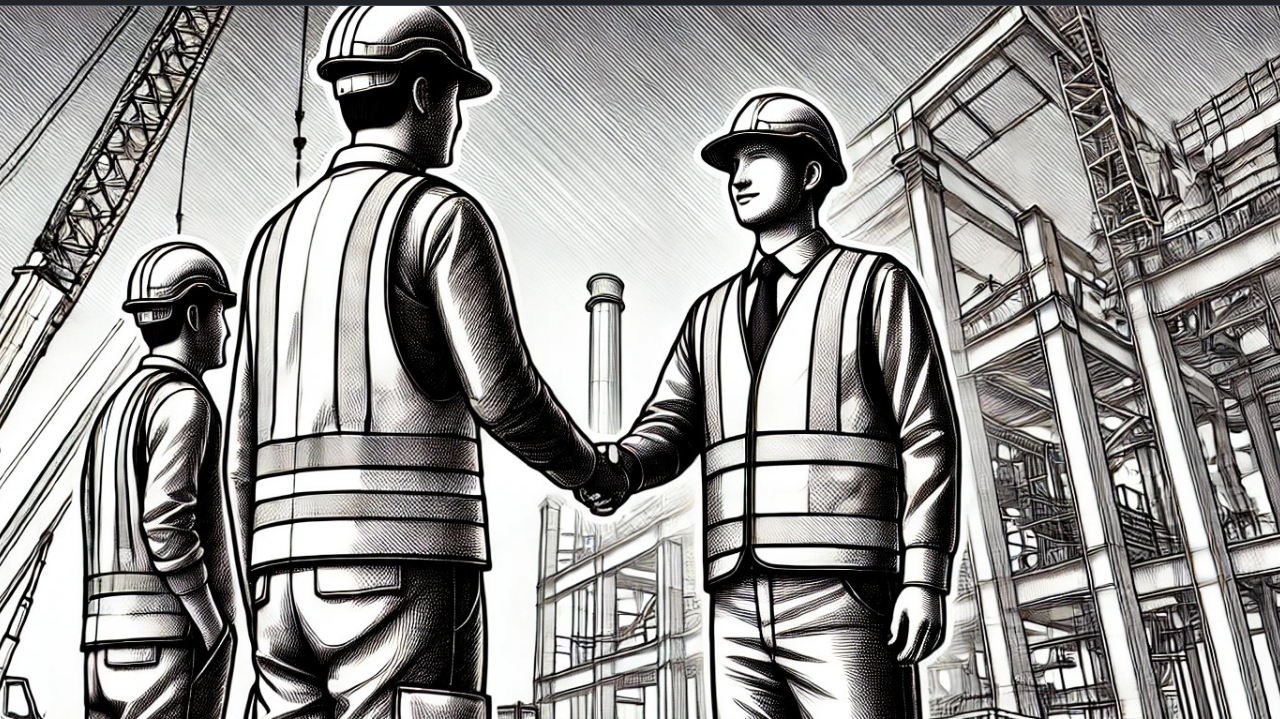
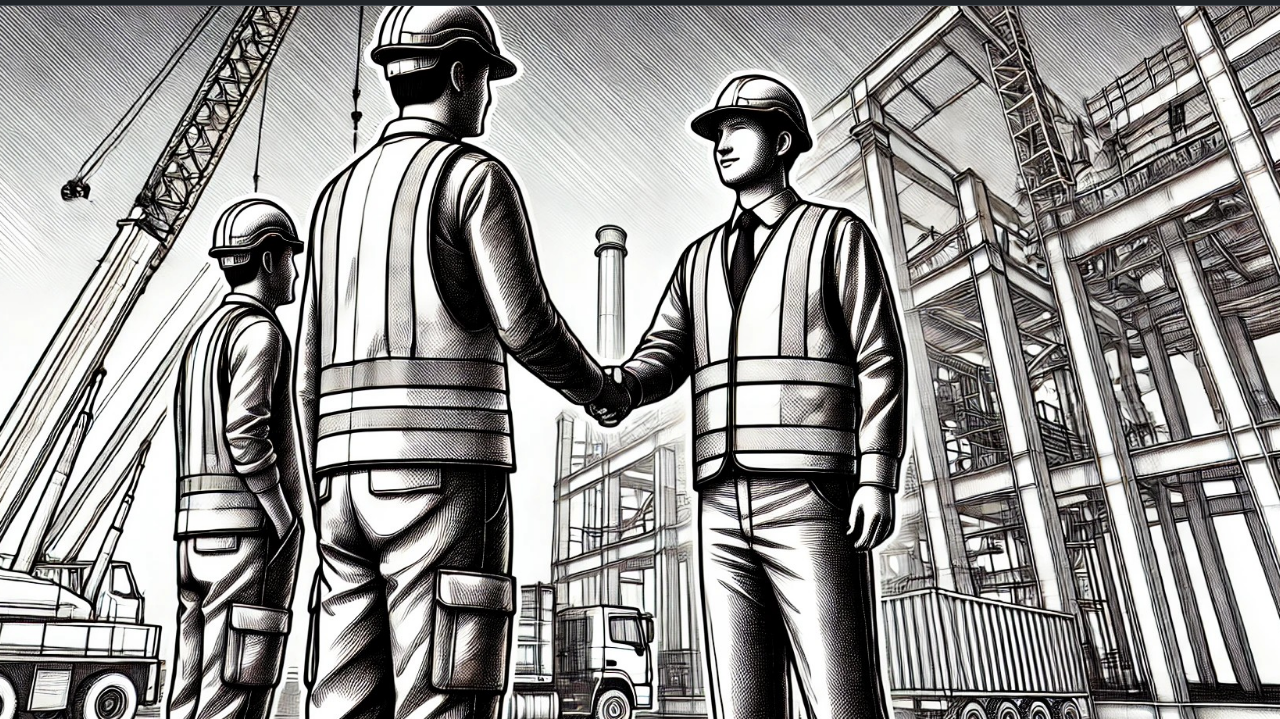
Before and after one commit to Edxear/TitanMaq, a website: page views/servicios.html in a window 1280 px wide. Shown: the part 81-800 px from the top of the page. Drawn offline with nearby package versions, Linux system fonts and the light colour scheme.

Commit message:
Corrección Portada

```diff
--- a/CSS/styles.css
+++ b/CSS/styles.css
@@ -29,7 +29,7 @@ img {
 
 .imagen1 {
   width: 100%;
-  height: 960px;
+  height: 800px;
   aspect-ratio: 16/9;
   object-fit: cover;
   border-radius: 12px;
```
